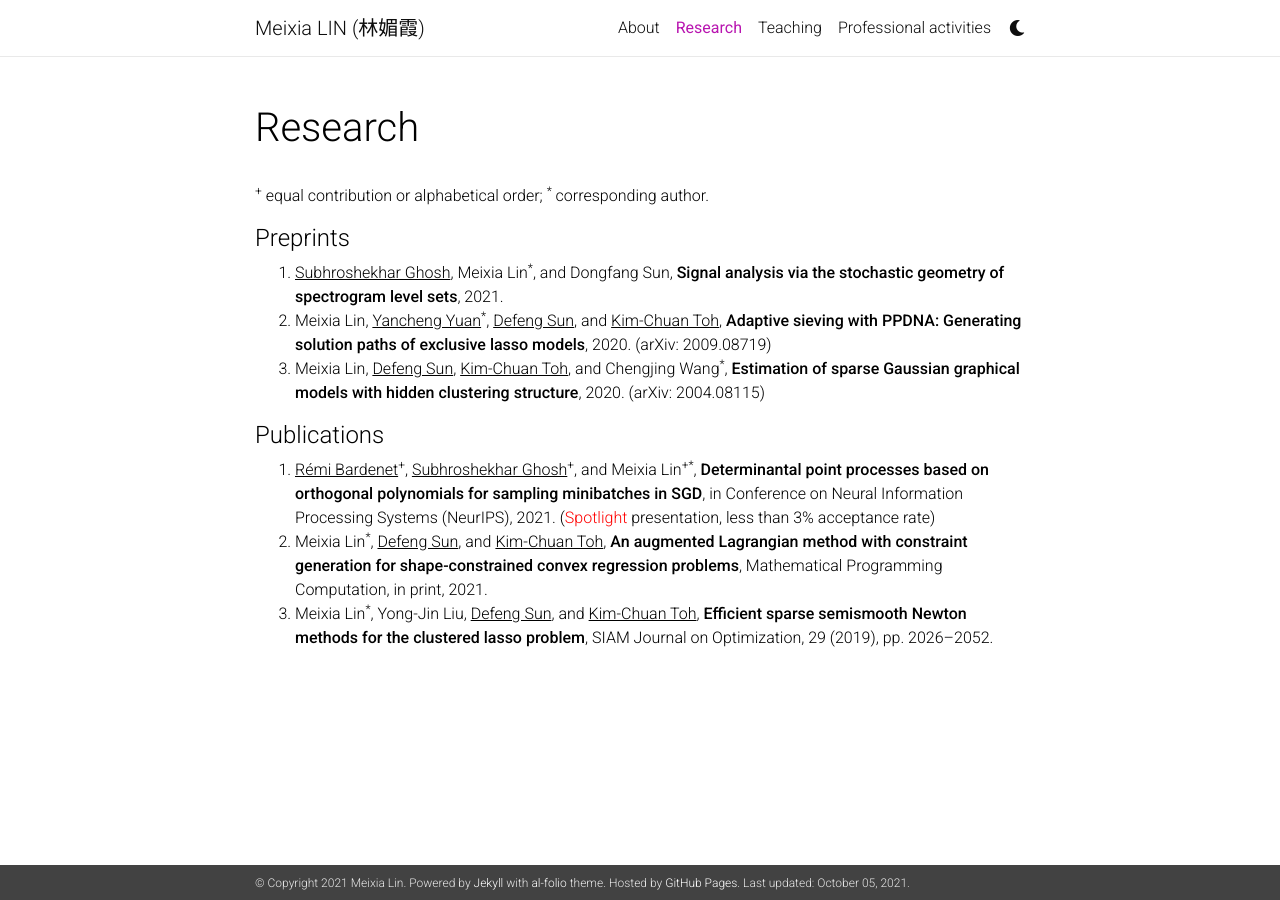
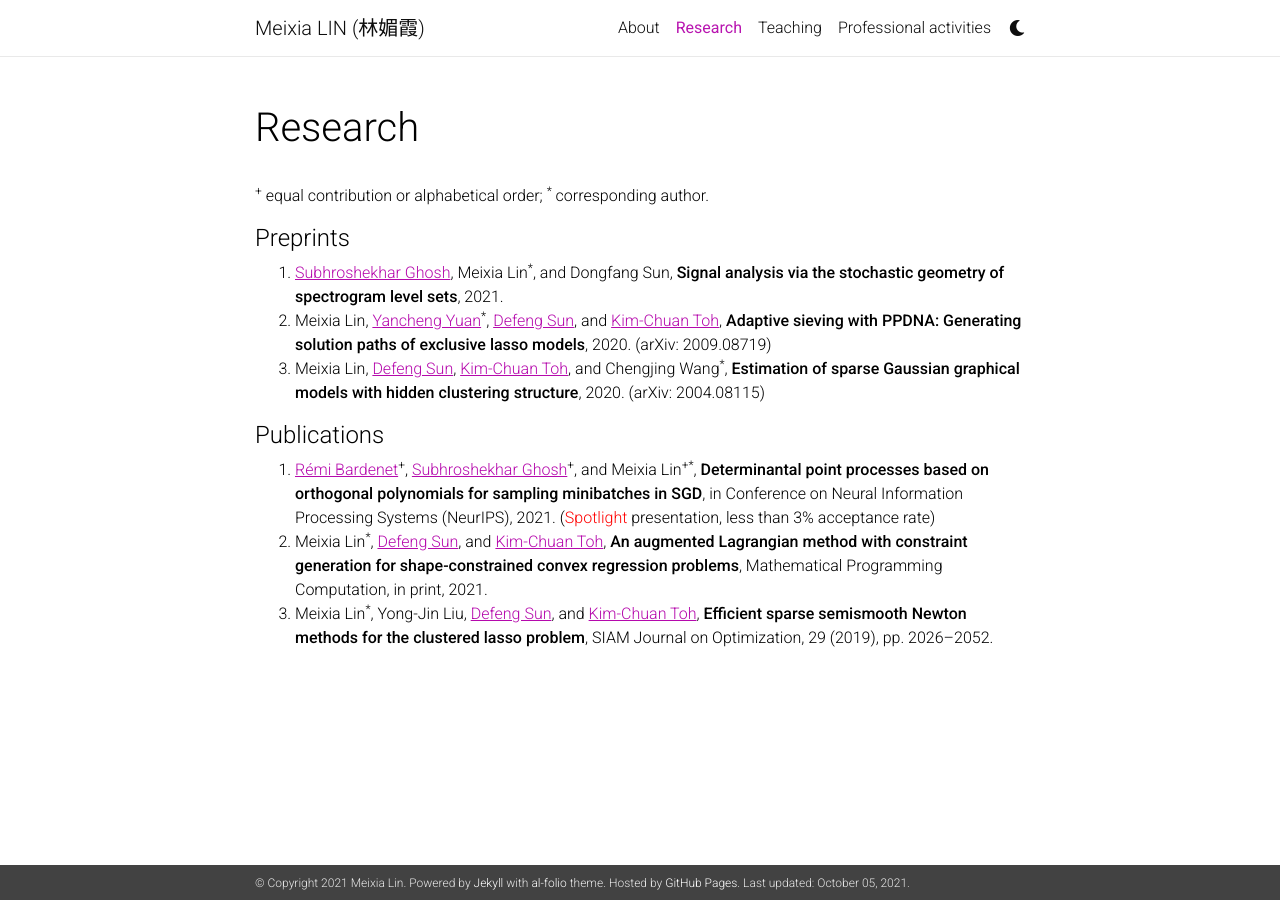
Before and after one commit to linmeixia/linmeixia.github.io, a Jekyll site: the page built from _pages/publications.md, in a window 1280 px wide. Built offline with Jekyll 4.4.1, drawn with Linux system fonts in a browser that asks for light colours; nearby versions of some CDN libraries; comment, search, counter and statistics services are not loaded; a style sheet for code colours, icons or effects is not loaded.

Commit message:
Update publications.md

```diff
--- a/_pages/publications.md
+++ b/_pages/publications.md
@@ -11,13 +11,13 @@ nav: true
 
 <h4>Preprints</h4>
 
-1. <a href="https://subhro-ghosh.github.io/" style="color: black; text-decoration: underline;"> Subhroshekhar Ghosh</a>, Meixia Lin<sup>*</sup>, and Dongfang Sun, <strong>Signal analysis via the stochastic geometry of spectrogram level sets</strong>, 2021.
-2. Meixia Lin, <a href="https://sites.google.com/site/yuanyanchengpaul/home" style="color: black; text-decoration: underline;"> Yancheng Yuan</a><sup>*</sup>, <a href="https://www.polyu.edu.hk/ama/profile/dfsun/" style="color: black; text-decoration: underline;"> Defeng Sun</a>, and <a href="https://blog.nus.edu.sg/mattohkc/" style="color: black; text-decoration: underline;"> Kim-Chuan Toh</a>, <strong>Adaptive sieving with PPDNA: Generating solution paths of exclusive lasso models</strong>, 2020. (arXiv: 2009.08719)
-3. Meixia Lin, <a href="https://www.polyu.edu.hk/ama/profile/dfsun/" style="color: black; text-decoration: underline;"> Defeng Sun</a>, <a href="https://blog.nus.edu.sg/mattohkc/" style="color: black; text-decoration: underline;"> Kim-Chuan Toh</a>, and Chengjing Wang<sup>*</sup>, <strong>Estimation of sparse Gaussian graphical models with hidden clustering structure</strong>, 2020. (arXiv: 2004.08115)
+1. <a href="https://subhro-ghosh.github.io/" style="text-decoration: underline;"> Subhroshekhar Ghosh</a>, Meixia Lin<sup>*</sup>, and Dongfang Sun, <strong>Signal analysis via the stochastic geometry of spectrogram level sets</strong>, 2021.
+2. Meixia Lin, <a href="https://sites.google.com/site/yuanyanchengpaul/home" style="text-decoration: underline;"> Yancheng Yuan</a><sup>*</sup>, <a href="https://www.polyu.edu.hk/ama/profile/dfsun/" style="text-decoration: underline;"> Defeng Sun</a>, and <a href="https://blog.nus.edu.sg/mattohkc/" style="text-decoration: underline;"> Kim-Chuan Toh</a>, <strong>Adaptive sieving with PPDNA: Generating solution paths of exclusive lasso models</strong>, 2020. (arXiv: 2009.08719)
+3. Meixia Lin, <a href="https://www.polyu.edu.hk/ama/profile/dfsun/" style="text-decoration: underline;"> Defeng Sun</a>, <a href="https://blog.nus.edu.sg/mattohkc/" style="text-decoration: underline;"> Kim-Chuan Toh</a>, and Chengjing Wang<sup>*</sup>, <strong>Estimation of sparse Gaussian graphical models with hidden clustering structure</strong>, 2020. (arXiv: 2004.08115)
 
 
 <h4>Publications</h4>
 
-1. <a href="https://rbardenet.github.io/" style="color: black; text-decoration: underline;"> Rémi Bardenet</a><sup>+</sup>, <a href="https://subhro-ghosh.github.io/" style="color: black; text-decoration: underline;"> Subhroshekhar Ghosh</a><sup>+</sup>, and Meixia Lin<sup>+*</sup>, <strong>Determinantal point processes based on orthogonal polynomials for sampling minibatches in SGD</strong>, in Conference on Neural Information Processing Systems (NeurIPS), 2021. (<span style="color:red">Spotlight</span> presentation, less than 3% acceptance rate)
-2. Meixia Lin<sup>*</sup>, <a href="https://www.polyu.edu.hk/ama/profile/dfsun/" style="color: black; text-decoration: underline;"> Defeng Sun</a>, and <a href="https://blog.nus.edu.sg/mattohkc/" style="color: black; text-decoration: underline;"> Kim-Chuan Toh</a>, <strong>An augmented Lagrangian method with constraint generation for shape-constrained convex regression problems</strong>, Mathematical Programming Computation, in print, 2021.
-3. Meixia Lin<sup>*</sup>, Yong-Jin Liu, <a href="https://www.polyu.edu.hk/ama/profile/dfsun/" style="color: black; text-decoration: underline;"> Defeng Sun</a>, and <a href="https://blog.nus.edu.sg/mattohkc/" style="color: black; text-decoration: underline;"> Kim-Chuan Toh</a>, <strong>Efficient sparse semismooth Newton methods for the clustered lasso problem</strong>, SIAM Journal on Optimization, 29 (2019), pp. 2026--2052.
+1. <a href="https://rbardenet.github.io/" style="text-decoration: underline;"> Rémi Bardenet</a><sup>+</sup>, <a href="https://subhro-ghosh.github.io/" style="text-decoration: underline;"> Subhroshekhar Ghosh</a><sup>+</sup>, and Meixia Lin<sup>+*</sup>, <strong>Determinantal point processes based on orthogonal polynomials for sampling minibatches in SGD</strong>, in Conference on Neural Information Processing Systems (NeurIPS), 2021. (<span style="color:red">Spotlight</span> presentation, less than 3% acceptance rate)
+2. Meixia Lin<sup>*</sup>, <a href="https://www.polyu.edu.hk/ama/profile/dfsun/" style="text-decoration: underline;"> Defeng Sun</a>, and <a href="https://blog.nus.edu.sg/mattohkc/" style="text-decoration: underline;"> Kim-Chuan Toh</a>, <strong>An augmented Lagrangian method with constraint generation for shape-constrained convex regression problems</strong>, Mathematical Programming Computation, in print, 2021.
+3. Meixia Lin<sup>*</sup>, Yong-Jin Liu, <a href="https://www.polyu.edu.hk/ama/profile/dfsun/" style="text-decoration: underline;"> Defeng Sun</a>, and <a href="https://blog.nus.edu.sg/mattohkc/" style="text-decoration: underline;"> Kim-Chuan Toh</a>, <strong>Efficient sparse semismooth Newton methods for the clustered lasso problem</strong>, SIAM Journal on Optimization, 29 (2019), pp. 2026--2052.
```
